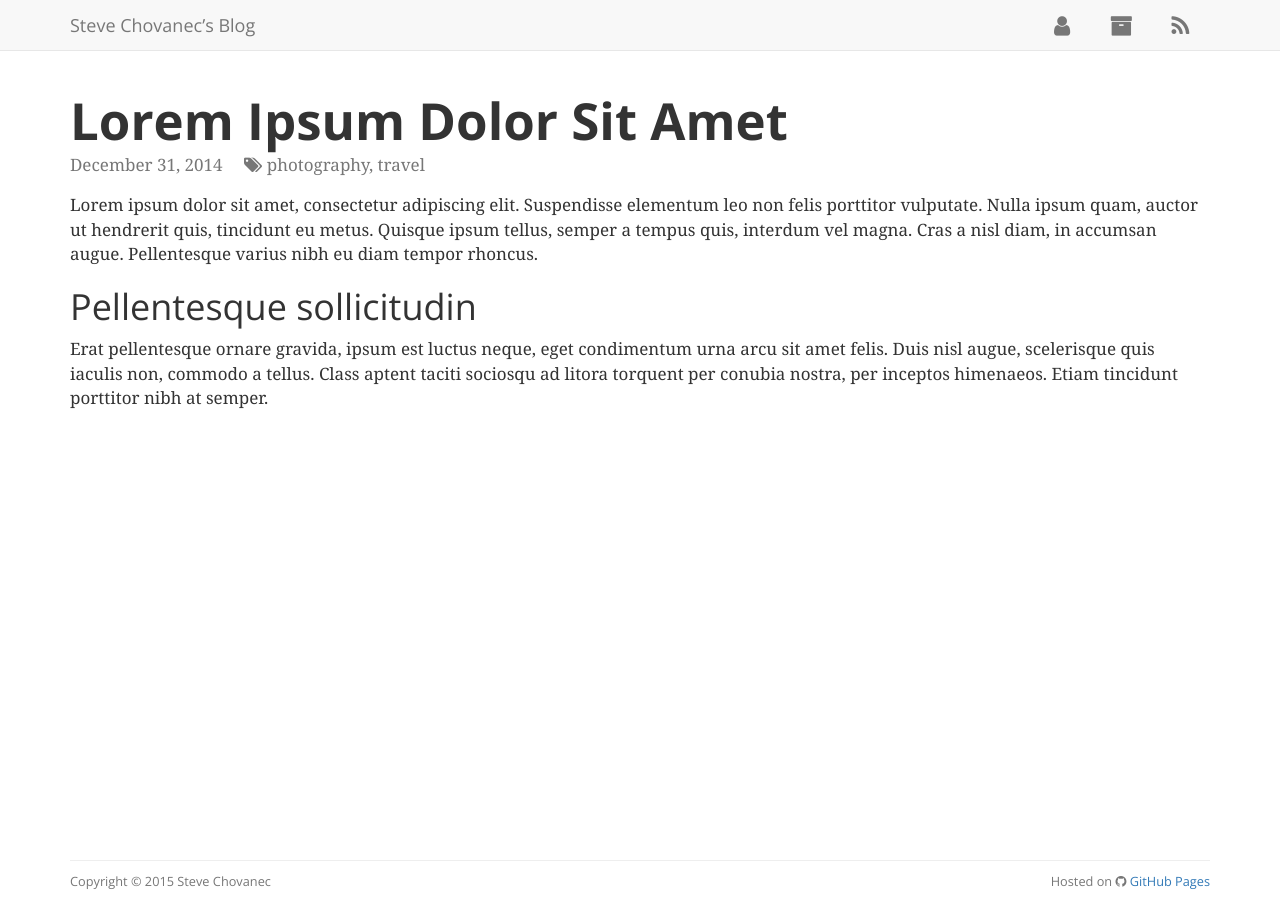
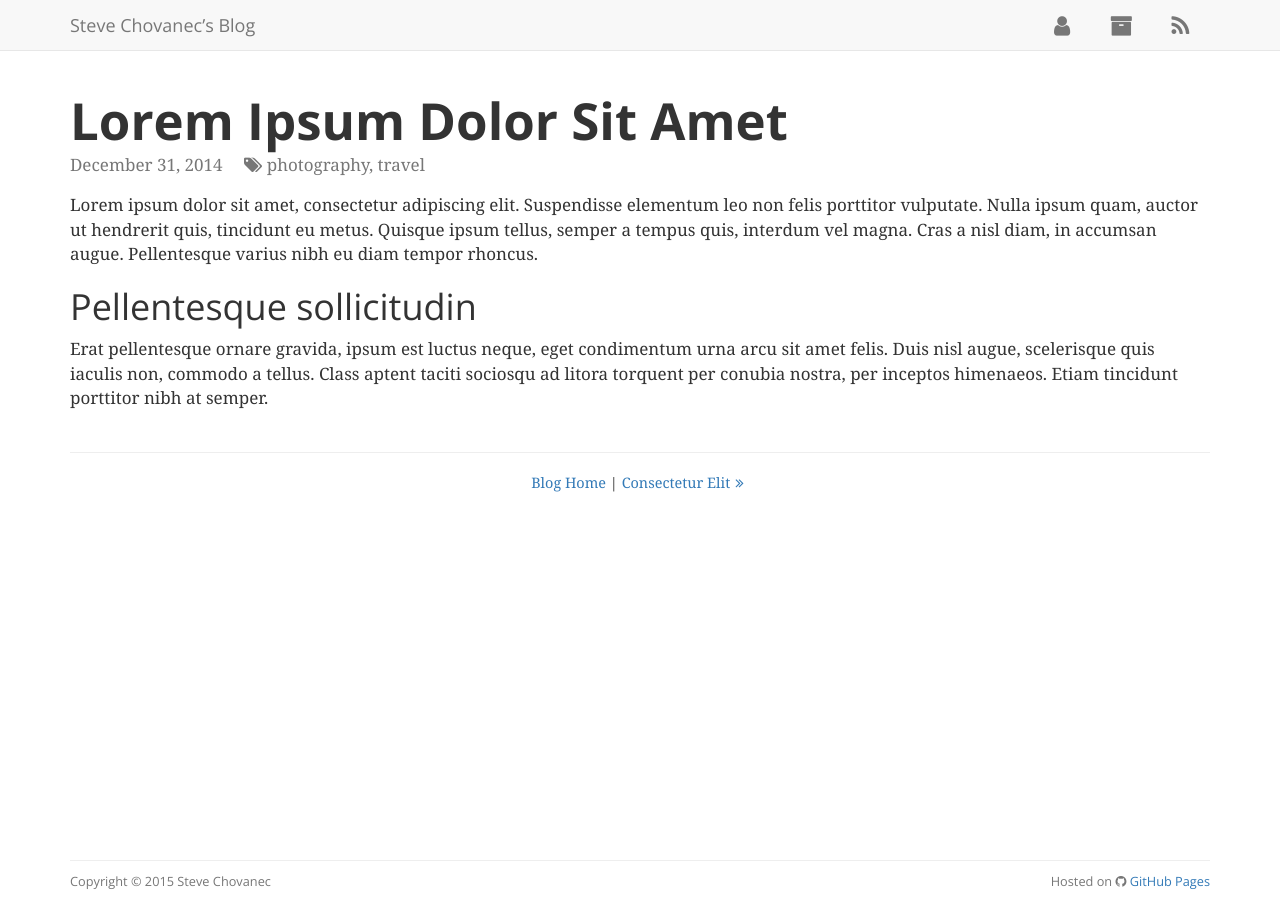
Before and after one commit to schovanec/schovanec.github.io, a Jekyll site: the page built from _posts/2014-12-31-lorem-ipsum-dolor-sit-amet.md, in a window 1280 px wide. Built offline with Jekyll 4.4.1, drawn with Linux system fonts in a browser that asks for light colours; nearby versions of some CDN libraries; Markdown is read by kramdown in place of the engine named in the settings.

Commit message:
add next/previous links at the bottom of a post

```diff
--- /dev/null
+++ b/_includes/post/pager.html
@@ -0,0 +1,12 @@
+<nav>
+	<hr>
+	<p class="text-center small">
+	{% if page.previous %}
+		<a href="{{ page.previous.url }}"><i class="fa fa-fw fa-angle-double-left"></i>{{ page.previous.title }}</a> |
+	{% endif %}
+	<a href="/">Blog Home</a>
+	{% if page.next %}
+		| <a href="{{ page.next.url }}">{{ page.next.title }}<i class="fa fa-fw fa-angle-double-right"></i></a>
+	{% endif %}
+	</p>
+</nav>
--- a/_layouts/post-no-comments.html
+++ b/_layouts/post-no-comments.html
@@ -8,3 +8,4 @@ layout: default
 	{{ content }}
 	</div>
 </article>
+{% include post/pager.html %}
--- a/_layouts/post.html
+++ b/_layouts/post.html
@@ -3,8 +3,9 @@ layout: default
 ---
 <article class="post-container">
 	<h1 class="post-title">{{ page.title }}</h1>
-	{% include post-metadata.html meta=page %}
+	{% include post/metadata.html meta=page %}
 	<div class="post-content">
 	{{ content }}
 	</div>
 </article>
+{% include post/pager.html %}
--- a/css/site.scss
+++ b/css/site.scss
@@ -58,7 +58,7 @@ body {
 .post-container {
 	margin-bottom: ($line-height-computed * 2.0);
 
-	hr:first-child { margin-bottom: ($line-height-computed * 2.0); }
+	> hr:first-child { margin-bottom: ($line-height-computed * 2.0); }
 }
 
 .post-date, .post-tags {
--- a/index.html
+++ b/index.html
@@ -6,7 +6,7 @@ layout: default
 	<article class="post-container">
 		{% unless forloop.first %}<hr>{% endunless %}
 		<h1 class="post-title"><a href="{{ post.url }}">{{ post.title }}</a></h1>
-		{% include post-metadata.html meta=post %}
+		{% include post/metadata.html meta=post %}
 		<div class="post-content">
 		{{ post.content }}
 		</div>
```
Also changed, not shown: _includes/post/metadata.html (renamed from _includes/post-metadata.html).
